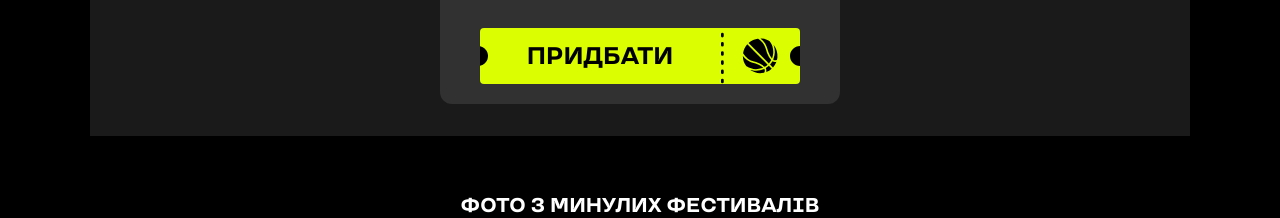
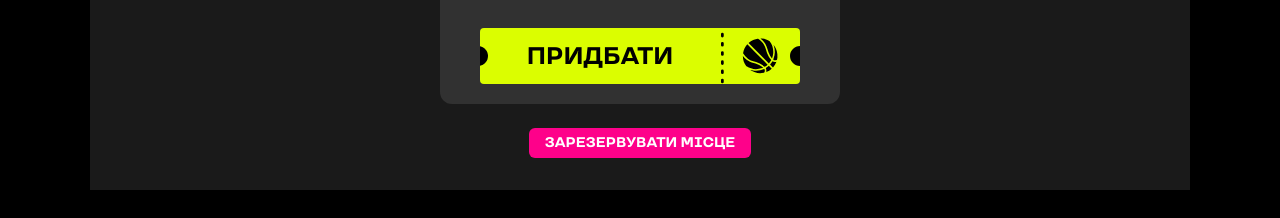
Before and after one commit to serhiihaniuk/nailmoment_next, a Next.js app: page / in a window 1280 px wide. Shown: the part 6330-6548 px from the top of the page. Built offline with nearby package versions, Linux system fonts and the light colour scheme.

Commit message:
add reserve ticket button

```diff
--- a/src/entities/blocks/tickets.tsx
+++ b/src/entities/blocks/tickets.tsx
@@ -81,6 +81,14 @@ export const Tickets: React.FC = () => {
           ))}
         </div>
       </div>
+
+      <a
+        className="block mx-auto bg-accent-pink text-white w-max font-travels uppercase px-4 py-2 rounded-md font-bold place-items-center leading-none text-sm mt-2"
+        target="_blank"
+        href="https://buy.stripe.com/3cseWU3Lh3Et0akdRC"
+      >
+        Зарезервувати місце
+      </a>
     </section>
   );
 };
```
